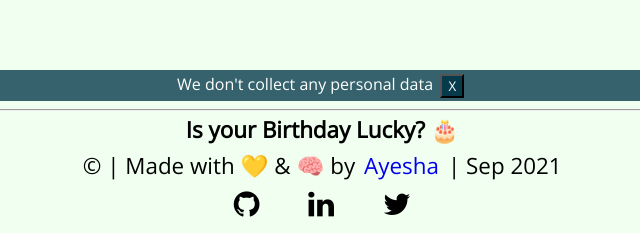
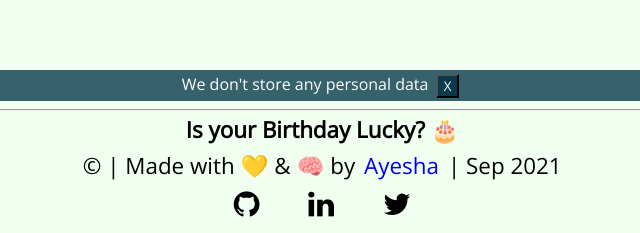
Before and after one commit to Ayesha-7/Is-your-birthday-lucky, a plain HTML site: page index.html in a window 1280 px wide. Shown: the part 612-845 px from the top of the page, 321-961 px from the left. Drawn offline with nearby package versions, Linux system fonts and the light colour scheme.

Commit message:
Update index.html

```diff
--- a/index.html
+++ b/index.html
@@ -24,7 +24,7 @@
 
     <div class="footer">
         <footer>
-            <div class="privacy-notice">We don't collect any personal data
+            <div class="privacy-notice">We don't store any personal data
             <button id="close-button">X</button>
             </div>
             <hr />
```
